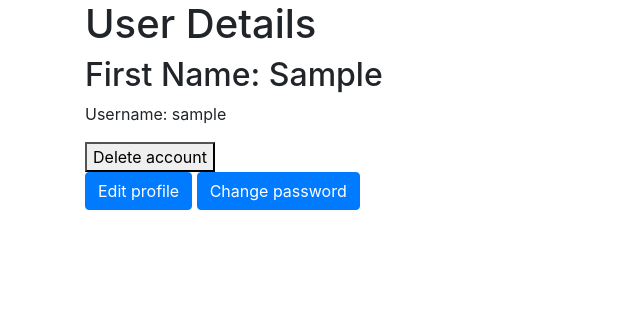
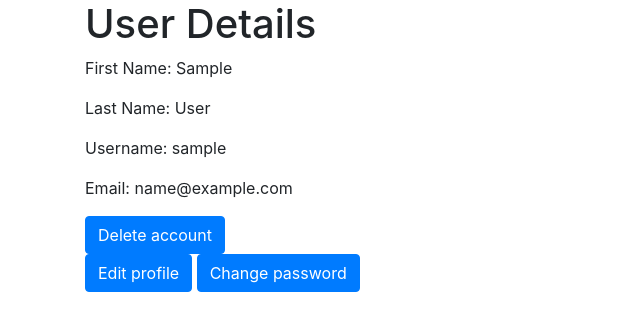
Before and after one commit to nikolapetrovic1/UKS-Tim5, a Django app: page /profile/ in a window 1280 px wide. Shown: the part 48-379 px from the top of the page, without its empty margins (0-640 px from the left). Run offline with Django 3.2, Linux system fonts and the light colour scheme; the visitor is signed in with stand-in values (Sample User, id 1); data comes from the database, SQL or seed files in the repository; parts of the project's set-up code (start-up, migrations or seed data) failed here and were passed over.

Commit message:
Added forms file, fixed forms to crispy

```diff
--- /dev/null
+++ b/UKS_Git_Site/GitApp/forms.py
@@ -0,0 +1,50 @@
+from django.contrib.auth.forms import UserCreationForm, AuthenticationForm
+from django.forms import ModelForm
+
+from crispy_forms.helper import FormHelper
+from crispy_forms.layout import Layout, Div, Submit, HTML, Button, Row, Field
+from crispy_forms.bootstrap import Field
+
+from .models import User
+
+class UserForm(UserCreationForm):
+    def __init__(self, *args, **kwargs):
+        super().__init__(*args, **kwargs)
+        self.helper = FormHelper(self)
+        self.helper.field_class = "form-group"
+        self.helper.form_class = "form-group"
+        self.helper.form_method = 'POST'
+        self.helper.add_input(Submit('submit', 'Register'))
+    class Meta:
+        model = User
+        fields = ["first_name","last_name","email","username"]
+
+    def save(self, commit=True):
+        user = super(UserForm, self).save(commit=False)
+        user.email = self.cleaned_data['email']
+        if commit:
+            user.save()
+        return user
+
+class UserLoginForm(AuthenticationForm):
+    def __init__(self, *args, **kwargs):
+        super().__init__(*args, **kwargs)
+        self.helper = FormHelper(self)
+        self.helper.field_class = "form-group"
+        self.helper.form_class = "form-group"
+        self.helper.form_action = "login"
+        self.helper.form_method = 'POST'
+        self.helper.add_input(Submit('submit', 'Submit'))
+
+class UserUpdateForm(ModelForm):
+    def __init__(self, *args, **kwargs):
+        super().__init__(*args, **kwargs)
+        self.helper = FormHelper(self)
+        self.helper.field_class = "form-group"
+        self.helper.form_class = "form-group"
+        self.helper.form_method = 'POST'
+        self.helper.add_input(Submit('submit', 'Submit'))
+
+    class Meta:
+        model = User
+        fields = ["first_name","last_name","email","username"]
--- a/UKS_Git_Site/GitApp/templates/base.html
+++ b/UKS_Git_Site/GitApp/templates/base.html
@@ -19,6 +19,7 @@
         </br>
         <a href="{% url 'logout' %}">Logout</a>
         {% else %}
+        <a href="{% url 'user_register' %}">Register</a>
         <a href="{% url 'login' %}">Login</a>
         {% endif %}
       </div>
--- a/UKS_Git_Site/GitApp/templates/user_form.html
+++ b/UKS_Git_Site/GitApp/templates/user_form.html
@@ -4,5 +4,4 @@
 
 {% block content %}
     {%crispy form %}
-    <button onclick="location.href = '/change_password'">Change password</button>
 {% endblock %}
--- a/UKS_Git_Site/GitApp/templates/user_profile.html
+++ b/UKS_Git_Site/GitApp/templates/user_profile.html
@@ -2,11 +2,12 @@
 
 {% block content %}
     <h1>User Details</h1>
-    <h2>First Name: {{object.first_name}}</h2>
+    <p>First Name: {{object.first_name}}</p>
+    <p>Last Name: {{object.last_name}}</p>
     <p>Username: {{ object.username }}</p>
-    {{object.as_p}}
+    <p>Email: {{ object.email }}</p>
     <form action="{% url 'delete_user' %}">
-     <button type="submit">Delete account</button>
+     <button class="btn btn-primary" type="submit">Delete account</button>
     </form>
     <button class="btn btn-primary" onclick="location.href = '/edit_profile'">Edit profile</button>
     <button class="btn btn-primary" onclick="location.href = '/change_password'">Change password</button>
--- a/UKS_Git_Site/GitApp/user_view.py
+++ b/UKS_Git_Site/GitApp/user_view.py
@@ -1,49 +1,16 @@
 from django.shortcuts import render, get_object_or_404, redirect
 from django.contrib.auth import authenticate, login, logout
 from django.contrib.auth.decorators import login_required, permission_required
+from django.contrib.auth.forms import PasswordChangeForm
+from django.core.exceptions import PermissionDenied
 
-from django.core.exceptions import PermissionDenied
-from django.forms import ModelForm
-from django.contrib.auth.forms import UserCreationForm, UserChangeForm, PasswordChangeForm, AuthenticationForm
 from django.contrib.auth import update_session_auth_hash
-
-from django.urls import reverse_lazy
-
-from crispy_forms.helper import FormHelper
-from crispy_forms.layout import Layout, Div, Submit, HTML, Button, Row, Field
-from crispy_forms.bootstrap import Field
+from django.contrib import messages
 
 
 from .models import User
 
-
-class UserForm(UserCreationForm):
-    class Meta:
-        model = User
-        # widgets = {
-        #     'name': forms.TextInput(attrs={'class': 'form-control'}),
-        #     'roll': forms.NumberInput(attrs={'class': 'form-control'}),
-        # }
-        fields = ["first_name","last_name","email","username"]
-
-	# def save(self, commit=True):
-	# 	user = super(NewUserForm, self).save(commit=False)
-	# 	user.email = self.cleaned_data['email']
-	# 	if commit:
-	# 		user.save()
-	# 	return user
-
-
-class UserUpdateForm(ModelForm):
-    class Meta:
-        model = User
-        fields = ["first_name","last_name","email","username"]
-        # label=_("Password"),
-        # help_text=_(
-        #     "Raw passwords are not stored, so there is no way to see this "
-        #     "user's password, but you can change the password using "
-        #     "<a href=\"{}\">this form</a>."
-        # ),
+from .forms import UserForm,UserLoginForm,UserUpdateForm
 
 @login_required()
 @permission_required('GitApp.test_access', raise_exception=True)
@@ -61,16 +28,6 @@ def delete_user(request):
     user = get_object_or_404(User, id=request.user.id)
     user.delete()
     return redirect('index')
-
-class UserLoginForm(AuthenticationForm):
-    def __init__(self, *args, **kwargs):
-        super().__init__(*args, **kwargs)
-        self.helper = FormHelper(self)
-        self.helper.field_class = "form-group"
-        self.helper.form_class = "form-group"
-        self.helper.form_action = "login"
-        self.helper.form_method = 'POST'
-        self.helper.add_input(Submit('submit', 'Submit'))
 
 def user_login(request):
     if request.method == "POST":
@@ -90,10 +47,14 @@ def user_logout(request):
     raise PermissionDenied()
 
 def user_register(request,template_name='user_form.html'):
-    form = UserForm(request.POST or None)
-    if form.is_valid():
-        form.save()
-        return redirect('login')
+    if request.method == "POST":
+        form = UserForm(request.POST)
+        if form.is_valid():
+            user = form.save()
+            login(request, user)
+            messages.success(request, "Registration successful." )
+            return redirect('index')
+    form = UserForm()
     return render(request,template_name,{'form':form})
 
 login_required()
```
